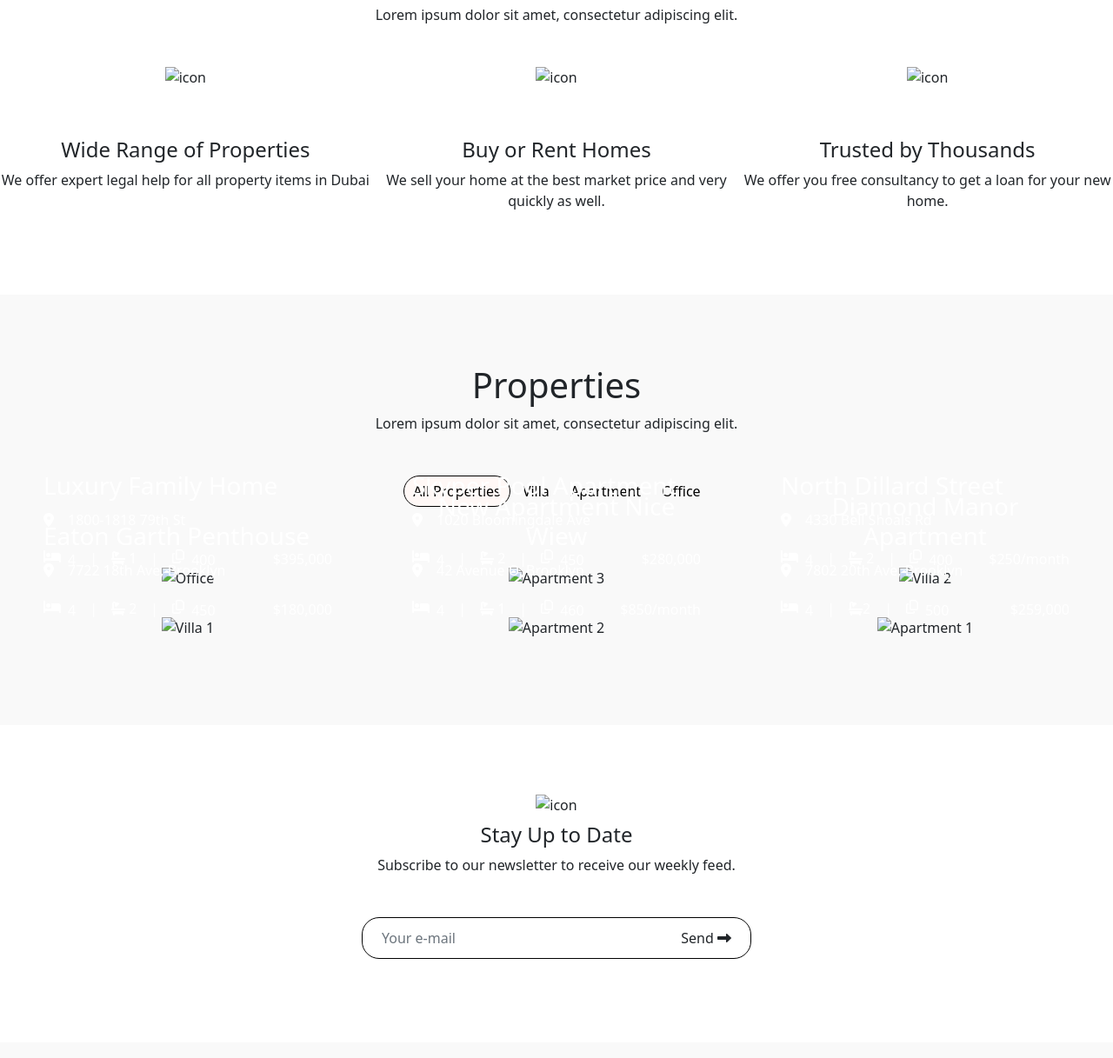
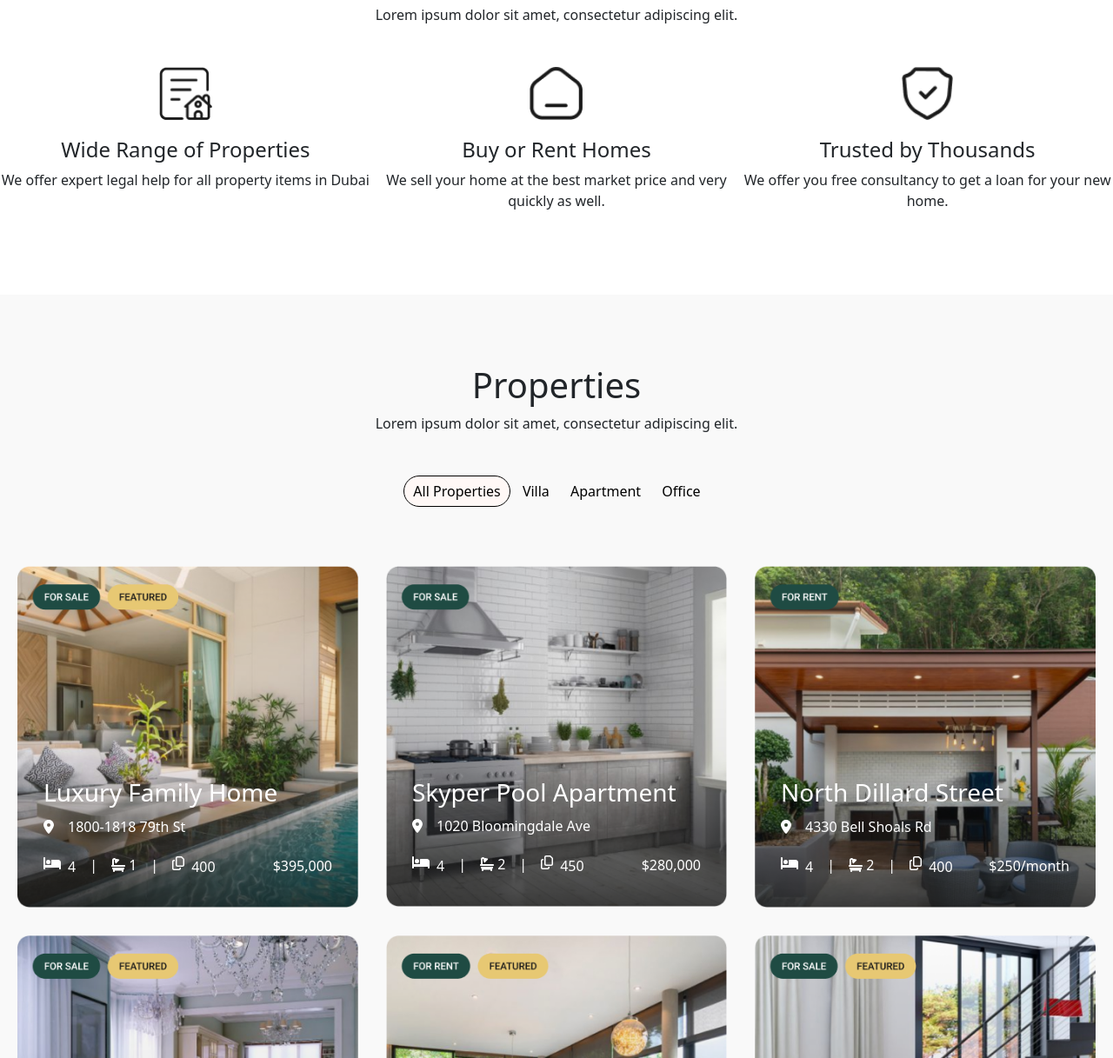
Before and after one commit to Sandy09yadav/code_compose, a plain HTML site: page index.html in a window 1280 px wide. Shown: the part 931-2148 px from the top of the page at 87% size. Drawn offline with nearby package versions, Linux system fonts and the light colour scheme.

Commit message:
final push

```diff
--- a/index.html
+++ b/index.html
@@ -20,7 +20,7 @@
     <!-- NavBar Start -->
     <div class="bg-meArea">
         <div class="d-flex align-items-center justify-content-between navbar">
-            <img class="logo" src="/logo-white.svg fill.png" alt="white logo">
+            <img class="logo" src="/code_compose/assets/logo-white.svg fill.png" alt="white logo">
             <div class="hamburger" id="hamburger">
                 <div class="bar"></div>
                 <div class="bar"></div>
@@ -55,17 +55,17 @@
         <p class="mb-5">Lorem ipsum dolor sit amet, consectetur adipiscing elit.</p>
         <div class="grid">
             <div class="text-center">
-                <img src="/Vector.png" alt="icon">
+                <img src="/code_compose/assets/Vector.png" alt="icon">
                 <h4>Wide Range of Properties</h4>
                 <p>We offer expert legal help for all property items in Dubai</p>
             </div>
             <div class="text-center">
-                <img src="/Vector1.png" alt="icon">
+                <img src="/code_compose/assets/Vector1.png" alt="icon">
                 <h4>Buy or Rent Homes</h4>
                 <p>We sell your home at the best market price and very quickly as well.</p>
             </div>
             <div class="text-center">
-                <img src="/Vector2.png" alt="icon">
+                <img src="/code_compose/assets/Vector2.png" alt="icon">
                 <h4>Trusted by Thousands</h4>
                 <p>We offer you free consultancy to get a loan for your new home.</p>
             </div>
@@ -92,7 +92,7 @@
             <div class="image-gallery">
                 <div class="property-item">
                     <div class="property-image-wrapper">
-                        <img src="/div.property-thumbnail-wrapper1.png" alt="Office" data-category="office" class="filter-image img-fluid">
+                        <img src="/code_compose/assets/div.property-thumbnail-wrapper1.png" alt="Office" data-category="office" class="filter-image img-fluid">
                         <div class="overlay-text">
                             <h3>Luxury Family Home</h3>
                             <span class="d-flex align-items-center gap-3"><i class="fa-solid fa-location-dot"></i> 1800-1818 79th St</span>
@@ -111,7 +111,7 @@
                 </div>
                 <div class="property-item">
                     <div class="property-image-wrapper">
-                        <img src="/div.property-thumbnail-wrapper2.png" alt="Apartment 3" data-category="apartment" class="filter-image img-fluid">
+                        <img src="/code_compose/assets/div.property-thumbnail-wrapper2.png" alt="Apartment 3" data-category="apartment" class="filter-image img-fluid">
                         <div class="overlay-text">
                             <h3>Skyper Pool Apartment</h3>
                             <span class="d-flex align-items-center gap-3"><i class="fa-solid fa-location-dot"></i> 1020 Bloomingdale Ave</span>
@@ -130,7 +130,7 @@
                 </div>
                 <div class="property-item">
                     <div class="property-image-wrapper">
-                        <img src="/div.property-thumbnail-wrapper3.png" alt="Villa 2" data-category="villa" class="filter-image img-fluid">
+                        <img src="/code_compose/assets/div.property-thumbnail-wrapper3.png" alt="Villa 2" data-category="villa" class="filter-image img-fluid">
                         <div class="overlay-text">
                             <h3>North Dillard Street</h3>
                             <span class="d-flex align-items-center gap-3"><i class="fa-solid fa-location-dot"></i>4330 Bell Shoals Rd</span>
@@ -149,7 +149,7 @@
                 </div>
                 <div class="property-item">
                     <div class="property-image-wrapper">
-                        <img src="/div.property-thumbnail-wrapper4.png" alt="Villa 1" data-category="villa" class="filter-image img-fluid">
+                        <img src="/code_compose/assets/div.property-thumbnail-wrapper4.png" alt="Villa 1" data-category="villa" class="filter-image img-fluid">
                         <div class="overlay-text">
                             <h3>Eaton Garth Penthouse</h3>
                             <span class="d-flex align-items-center gap-3"><i class="fa-solid fa-location-dot"></i> 7722 18th Ave, Brooklyn</span>
@@ -168,7 +168,7 @@
                 </div>
                 <div class="property-item">
                     <div class="property-image-wrapper">
-                        <img src="/div.property-thumbnail-wrapper5.png" alt="Apartment 2" data-category="apartment" class="filter-image img-fluid">
+                        <img src="/code_compose/assets/div.property-thumbnail-wrapper5.png" alt="Apartment 2" data-category="apartment" class="filter-image img-fluid">
                         <div class="overlay-text">
                             <h3>New Apartment Nice Wiew</h3>
                             <span class="d-flex align-items-center gap-3"><i class="fa-solid fa-location-dot"></i>42 Avenue O, Brooklyn</span>
@@ -187,7 +187,7 @@
                 </div>
                 <div class="property-item">
                     <div class="property-image-wrapper">
-                        <img src="/div.property-thumbnail-wrapper6.png" alt="Apartment 1" data-category="apartment" class="filter-image img-fluid">
+                        <img src="/code_compose/assets/div.property-thumbnail-wrapper6.png" alt="Apartment 1" data-category="apartment" class="filter-image img-fluid">
                         <div class="overlay-text">
                             <h3>Diamond Manor Apartment</h3>
                             <span class="d-flex align-items-center gap-3"><i class="fa-solid fa-location-dot"></i>7802 20th Ave, Brooklyn</span>
@@ -214,7 +214,7 @@
 
     <div class="contact-us">
         <div class="text-center mb-5">
-            <img class="mb-2" src="/mail2.svg.png" alt="icon">
+            <img class="mb-2" src="/code_compose/assets/mail2.svg.png" alt="icon">
             <h4 class="mb-2">Stay Up to Date</h4>
             <p>Subscribe to our newsletter to receive our weekly feed.</p>
         </div>
@@ -232,7 +232,7 @@
 
     <div class="d-flex align-items-center justify-content-around footer" style="background-color: #F9F9F9;">
         <span>Copyright © 2024. JustHome</span>
-        <img class="img-fluid" src="/logo.svg fill.png" alt="footer logo">
+        <img class="img-fluid" src="/code_compose/assets/logo.svg fill.png" alt="footer logo">
         <div class="socials">
             <i class="fa-brands fa-facebook-f"></i>
             <i class="fa-brands fa-x-twitter"></i>
```
Also changed, not shown: assets/Vector.png (added), assets/Vector1.png (added), assets/Vector2.png (added), assets/div.property-thumbnail-wrapper1.png (added), assets/div.property-thumbnail-wrapper2.png (added), assets/div.property-thumbnail-wrapper3.png (added), assets/div.property-thumbnail-wrapper4.png (added), assets/div.property-thumbnail-wrapper5.png (added), assets/div.property-thumbnail-wrapper6.png (added), assets/logo-white.svg fill.png (added), assets/logo.svg fill.png (added), assets/mail2.svg.png (added), 1 other file.
